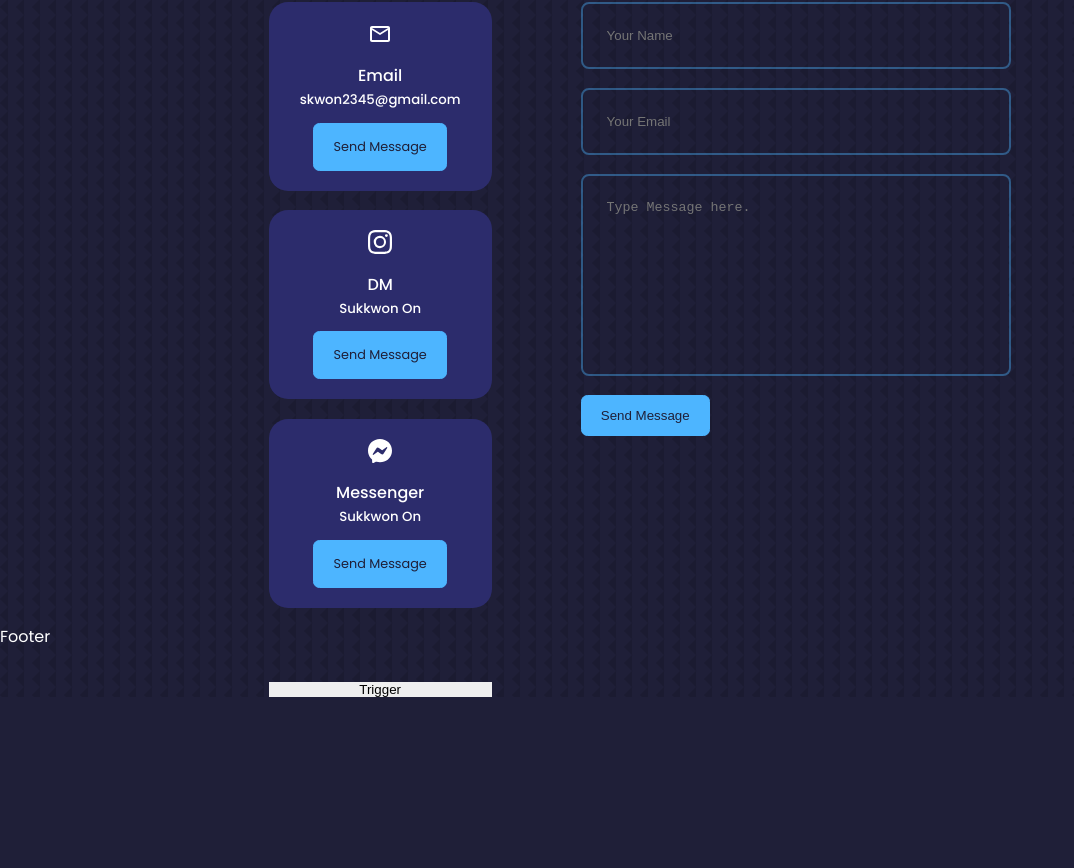
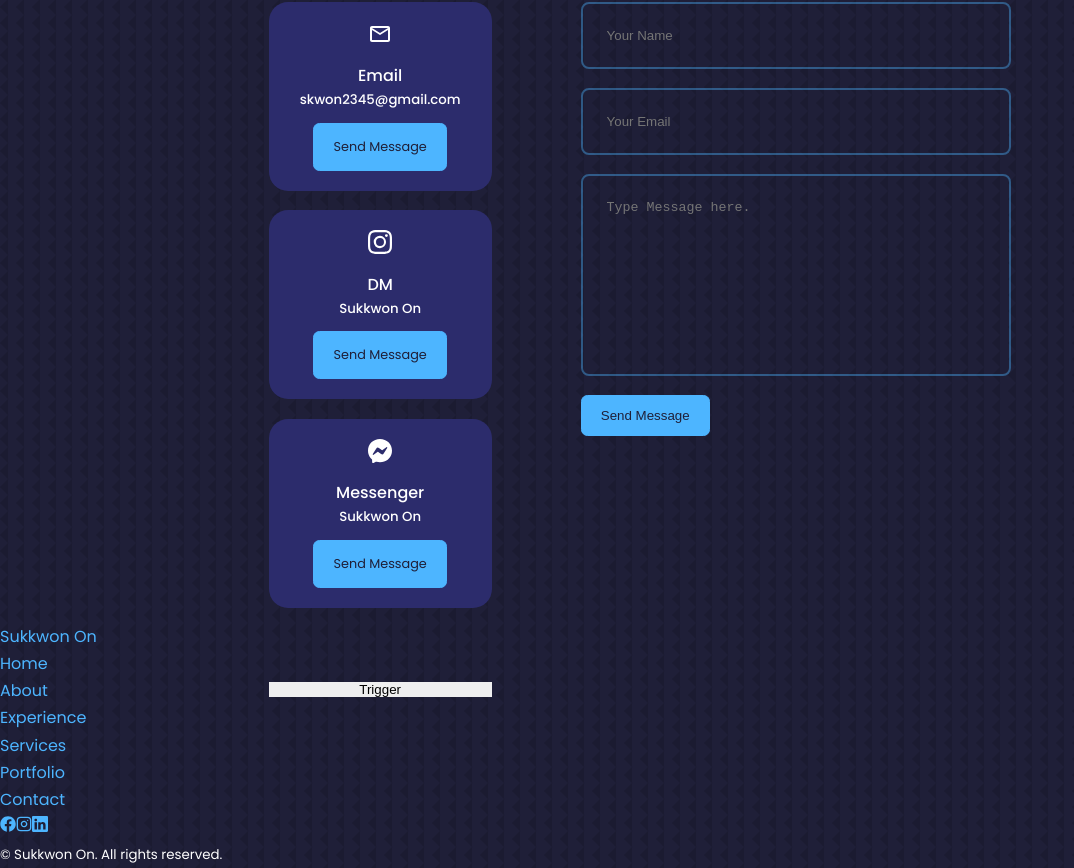
Before and after one commit to skwon2345/my_portfolio, a React (Create React App) app: page / in a window 1280 px wide. Shown: the part 4881-5749 px from the top of the page, without its empty margins (0-1074 px from the left). Before the commit the page ends 5578 px from the top, so only its background shows below. Built offline with nearby package versions, Linux system fonts and the light colour scheme.

Commit message:
add Footer component

```diff
--- a/src/components/footer/Footer.js
+++ b/src/components/footer/Footer.js
@@ -1,9 +1,33 @@
 import React from 'react'
 import './footer.css';
+import { FaFacebook } from 'react-icons/fa';
+import { FiInstagram } from 'react-icons/fi';
+import {BsLinkedin} from 'react-icons/bs';
 
 const Footer = () => {
   return (
-    <div>Footer</div>
+    <footer>
+      <a href='#' className="footer__logo">Sukkwon On</a>
+
+      <ul className='permalinks'>
+        <li><a href="#">Home</a></li>
+        <li><a href="#about">About</a></li>
+        <li><a href="#experience">Experience</a></li>
+        <li><a href="#services">Services</a></li>
+        <li><a href="#portfolio">Portfolio</a></li>
+        <li><a href="#contact">Contact</a></li>
+      </ul>
+
+      <div className='footer__socials'>
+        <a href="https://www.facebook.com/profile.php?id=100006834730376"><FaFacebook/></a>
+        <a href="https://www.instagram.com/sklasssssss/"><FiInstagram/></a>
+        <a href="https://www.linkedin.com/in/sukkwon-on-b99147112/"><BsLinkedin/></a>
+      </div>
+
+      <div className='footer__copyright'>
+        <small>&copy; Sukkwon On. All rights reserved.</small>
+      </div>
+    </footer>
   )
 }
 
```
